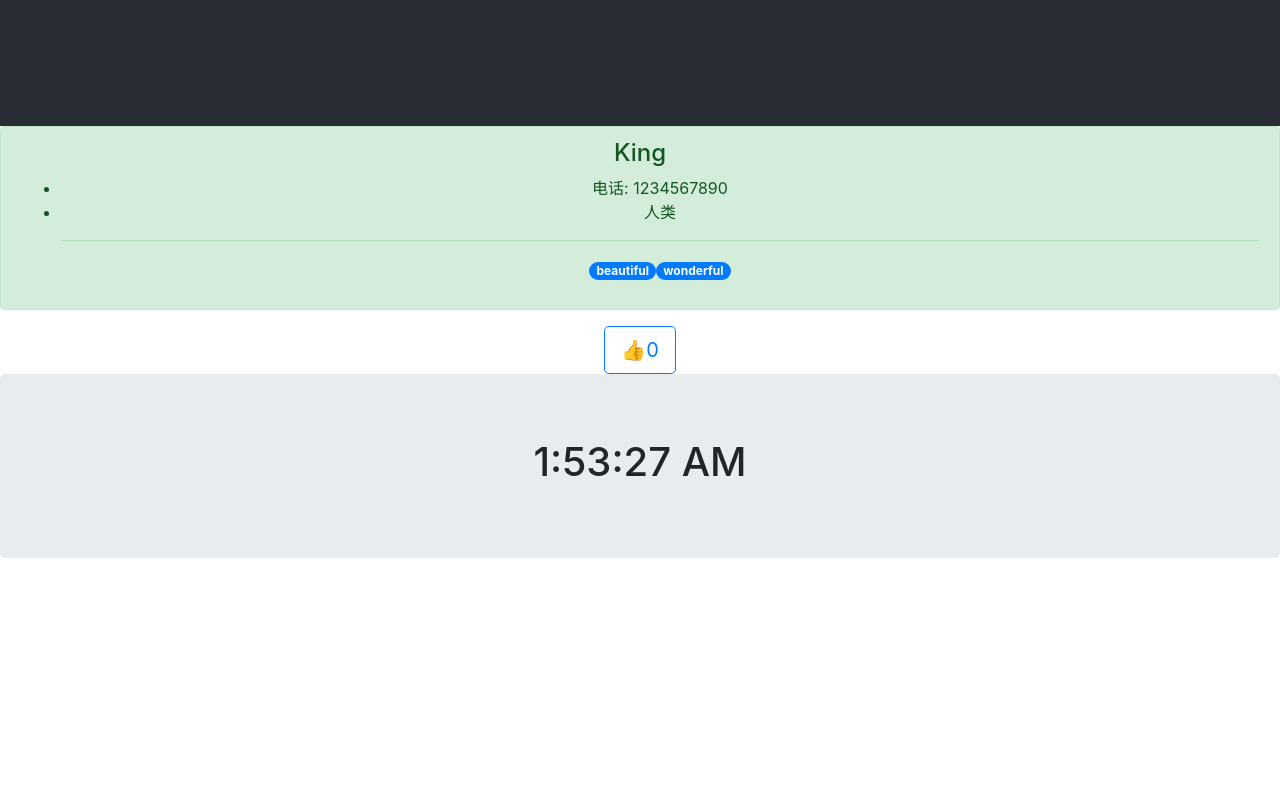
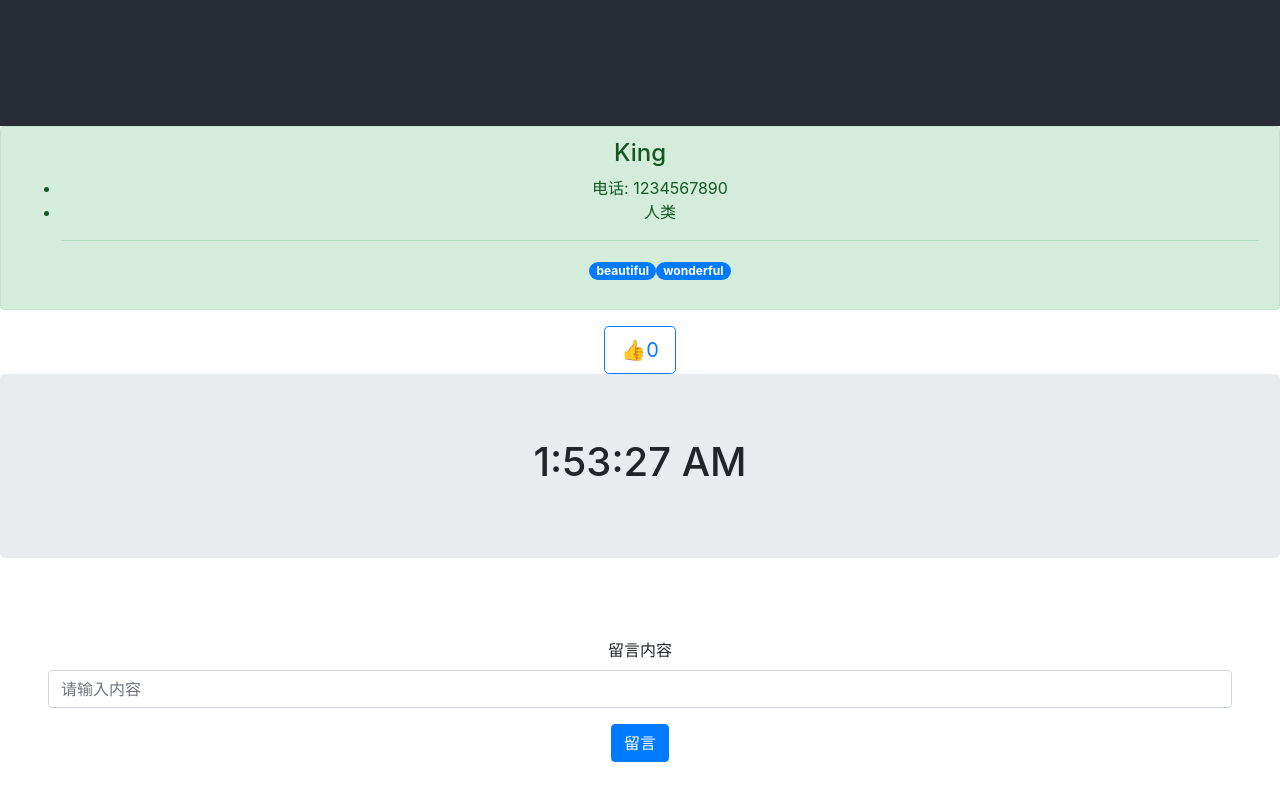
Before and after one commit to Victorialice/react.js_practice_code, a React (Create React App) app: page / in a window 1280 px wide. Shown: the part 674-1474 px from the top of the page. Before the commit the page ends 1264 px from the top, so only its background shows below. Built offline with nearby package versions, Linux system fonts and the light colour scheme.

Commit message:
add form practice

```diff
--- a/src/App.js
+++ b/src/App.js
@@ -4,6 +4,7 @@ import './App.css';
 import NameCard from './components/NameCard';
 import LikesButton from './components/LikesButton';
 import DigitalClock from './components/DigitalClock';
+import CommentBox from './components/CommentBox';
 const tags = ['beautiful', 'wonderful']
 class App extends Component {
   render() {
@@ -15,6 +16,7 @@ class App extends Component {
       <NameCard name='King' number={1234567890} isHuman tags={tags}/>
       <LikesButton />
       <DigitalClock />
+      <CommentBox />
       </div>
     );
   }
--- /dev/null
+++ b/src/components/CommentBox.js
@@ -0,0 +1,32 @@
+import React from 'react'
+
+class CommentBox extends React.Component {
+  constructor(props) {
+    super(props)
+    this.handleSubmit = this.handleSubmit.bind(this)
+  }
+  handleSubmit(event) {
+    alert(this.textInput.value)
+    event.preventDefault()
+  }
+  render() {
+    return (
+      <form className="p-5" onSubmit={this.handleSubmit}>
+       <div className="form-group">
+         <label>留言内容</label>
+         <input
+           type="text"
+       className="form-control"
+       placeholder="请输入内容"
+       ref={(textInput) => {this.textInput = textInput}}
+      />
+       </div>
+      <button type="submit" className="btn btn-primary">
+      留言
+      </button>
+      </form>
+    )
+  }
+}
+
+export default CommentBox
```
